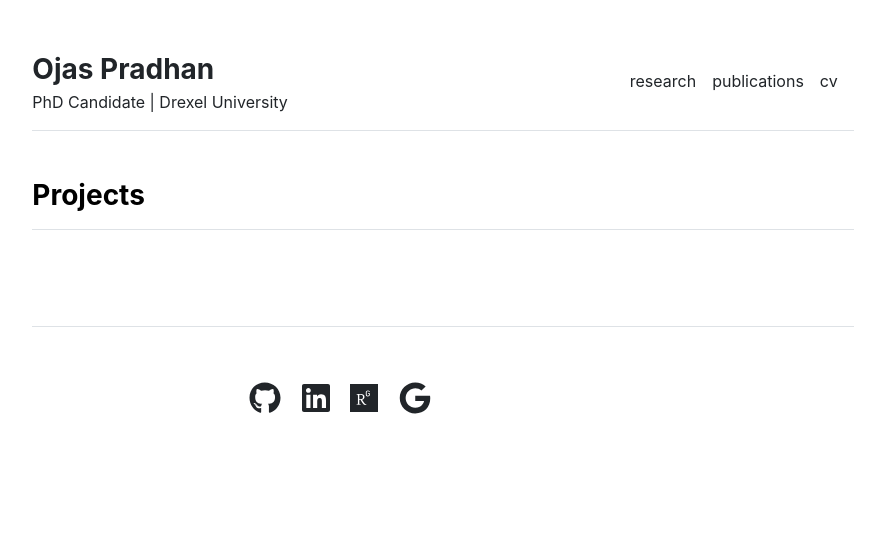
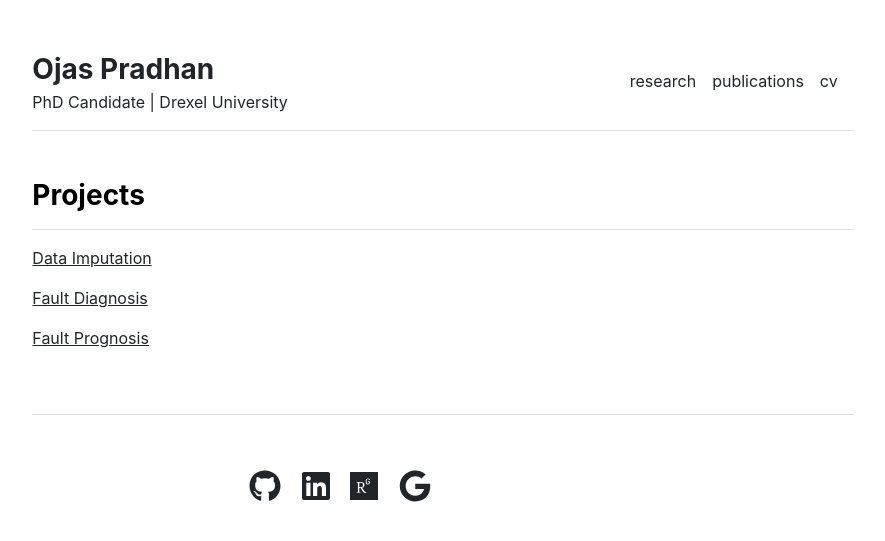
Before and after one commit to pradhanojas/pradhanojas.github.io, a Jekyll site: the page built from research.md, in a window 1280 px wide. Shown: the top 541 px of the page, without its empty margins (197-1082 px from the left). Built offline with Jekyll 4.4.1, drawn with Linux system fonts in a browser that asks for light colours.

Commit message:
research update

```diff
--- a/_data/settings.yml
+++ b/_data/settings.yml
@@ -8,9 +8,9 @@ courses:
 - {name: 'Stellar Structures', url: 'stellar-structures'}
 
 research:
-- {name: 'Vector Calculus', url: 'vector-calculus'}
-- {name: 'Quantum Mechanics', url: 'quantum-mechanics'}
-- {name: 'Stellar Structures', url: 'stellar-structures'}
+- {name: 'Data Imputation', url: 'vector-calculus'}
+- {name: 'Fault Diagnosis', url: 'quantum-mechanics'}
+- {name: 'Fault Prognosis', url: 'stellar-structures'}
 
 social:
 - {icon: 'github', link: 'https://github.com/pradhanojas'}
--- a/_layouts/research.html
+++ b/_layouts/research.html
@@ -6,8 +6,8 @@ layout: default
 
 <div class="row g-5 mb-5">
   <div>
-    <h3 class="fw-bold border-bottom pb-3 mb-5">Projects</h3>
-    {% for project in site.data.settings.research %}
+    <h3 class="fw-bold border-bottom pb-3 mb-3">Projects</h3>
+    {% for research in site.data.settings.research %}
       <p><a href="{{ site.github.url }}/research/{{ research.url}}">{{ research.name }}</a></p>
     {% endfor %}
   </div>
```
